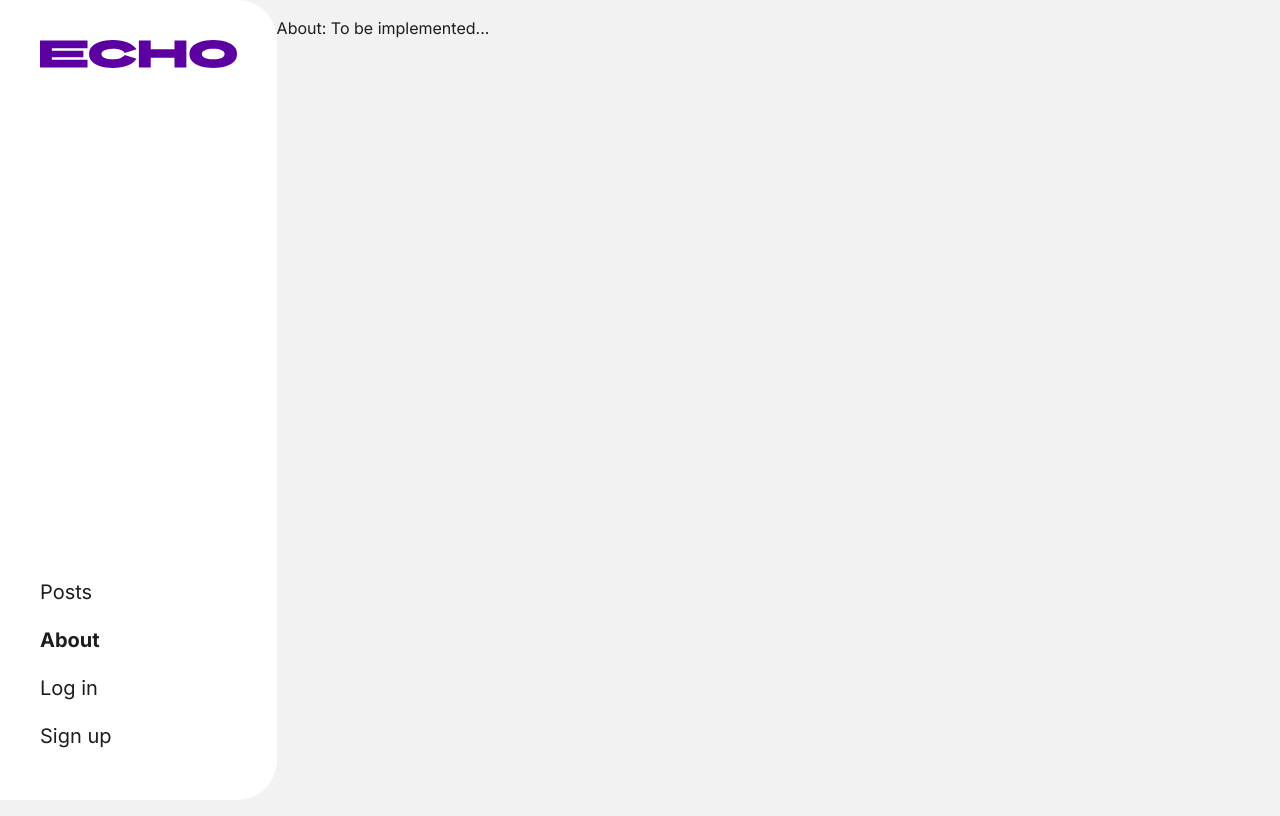
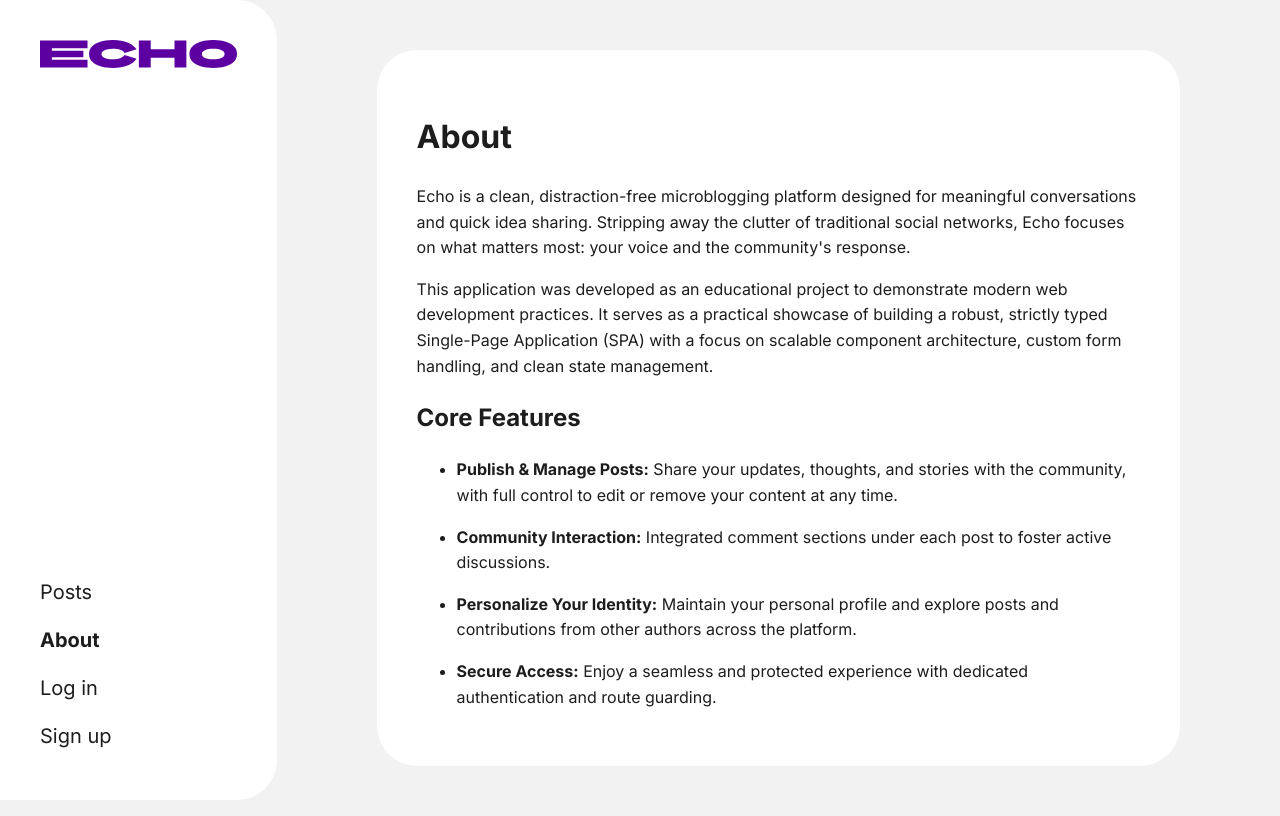
Before and after one commit to vicmarinov/echo, a React (Vite) app: page /about in a window 1280 px wide. Built offline with nearby package versions, Linux system fonts and the light colour scheme.

Commit message:
Add About page and styles

```diff
--- a/src/App.tsx
+++ b/src/App.tsx
@@ -9,6 +9,7 @@ import EditPost from './components/posts/save-post/edit-post/EditPost.tsx';
 import CurrentProfileProvider from './contexts/current-profile/current-profile-provider.tsx';
 import ProtectedRoute from './components/protected-route/ProtectedRoute.tsx';
 import Profile from './components/profile/Profile.tsx';
+import About from './components/about/About.tsx';
 
 export default function App () {
     return (
@@ -17,10 +18,8 @@ export default function App () {
 
             <Routes>
                 <Route path='/' element={<Navigate to='/posts' />} />
+                <Route path='/about' element={<About />} />
                 <Route path='/:username' element={<Profile />} />
-
-                {/* TODO: Implement the following route and its corresponding component */}
-                <Route path='/about' element={<p>About: To be implemented...</p>} />
 
                 <Route path="/posts" element={<AllPosts />} />
                 <Route path='/posts/:postId' element={<PostDetails />} />
--- /dev/null
+++ b/src/components/about/About.module.css
@@ -0,0 +1,6 @@
+.about .container {
+    background: var(--card-background);
+    box-shadow: var(--shadow);
+    border-radius: 40px;
+    padding: 40px;
+}
--- /dev/null
+++ b/src/components/about/About.tsx
@@ -0,0 +1,29 @@
+import styles from './About.module.css'
+
+export default function About () {
+    return (
+        <main className={styles.about}>
+            <div className={styles.container}>
+                <h1>About</h1>
+                <p>Echo is a clean, distraction-free microblogging platform designed for meaningful conversations and quick idea sharing. Stripping away the clutter of traditional social networks, Echo focuses on what matters most: your voice and the community's response.</p>
+                <p>This application was developed as an educational project to demonstrate modern web development practices. It serves as a practical showcase of building a robust, strictly typed Single-Page Application (SPA) with a focus on scalable component architecture, custom form handling, and clean state management.</p>
+
+                <h2>Core Features</h2>
+                <ul>
+                    <li>
+                        <p><strong>Publish & Manage Posts:</strong> Share your updates, thoughts, and stories with the community, with full control to edit or remove your content at any time.</p>
+                    </li>
+                    <li>
+                        <p><strong>Community Interaction:</strong> Integrated comment sections under each post to foster active discussions.</p>
+                    </li>
+                    <li>
+                        <p><strong>Personalize Your Identity:</strong> Maintain your personal profile and explore posts and contributions from other authors across the platform.</p>
+                    </li>
+                    <li>
+                        <p><strong>Secure Access:</strong> Enjoy a seamless and protected experience with dedicated authentication and route guarding.</p>
+                    </li>
+                </ul>
+            </div>
+        </main>
+    );
+}
--- a/src/components/auth/signup/Signup.tsx
+++ b/src/components/auth/signup/Signup.tsx
@@ -78,7 +78,6 @@ export default function Signup () {
                         {errors.isMinAge && <p className={formStyles['error-message']}>{errors.isMinAge.join(' ')}</p>}
                     </div>
 
-                    {/* TODO: Add link to the Terms and Conditions page */}
                     <div className={formStyles.field}>
                         <input className={formStyles.input} id="agreeTerms" {...fieldsProps.agreeTerms} />
                         <label className={formStyles.label} htmlFor="agreeTerms">I agree to the <Link to="/about">Terms and Conditions</Link>.</label>
```
